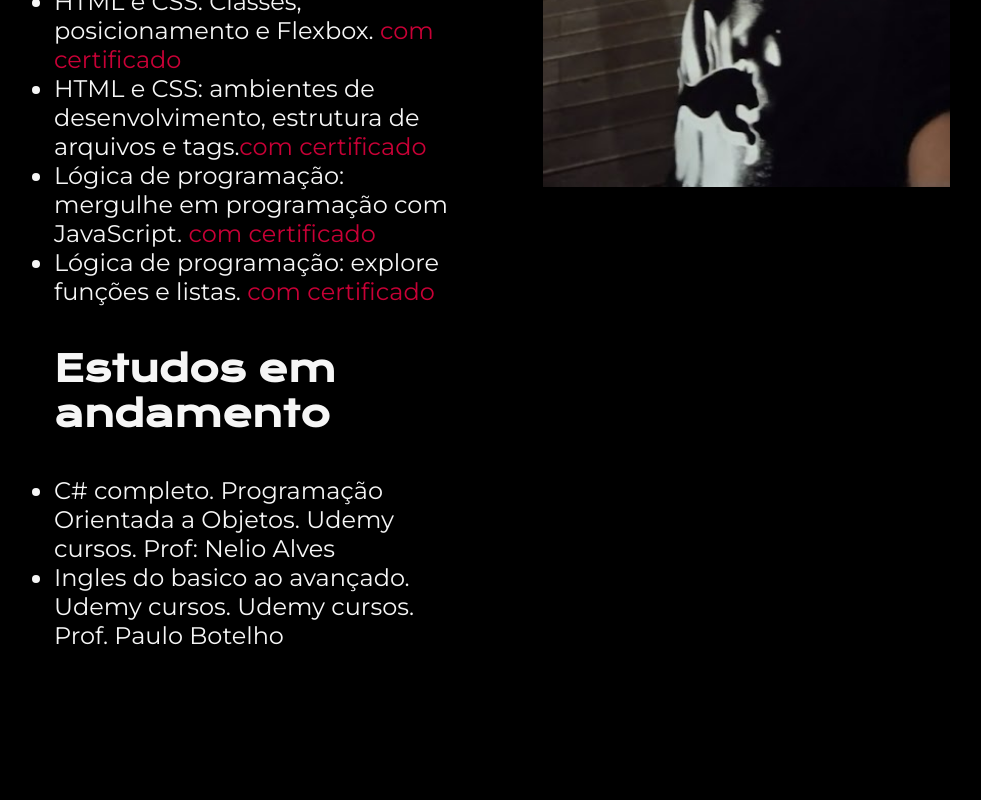
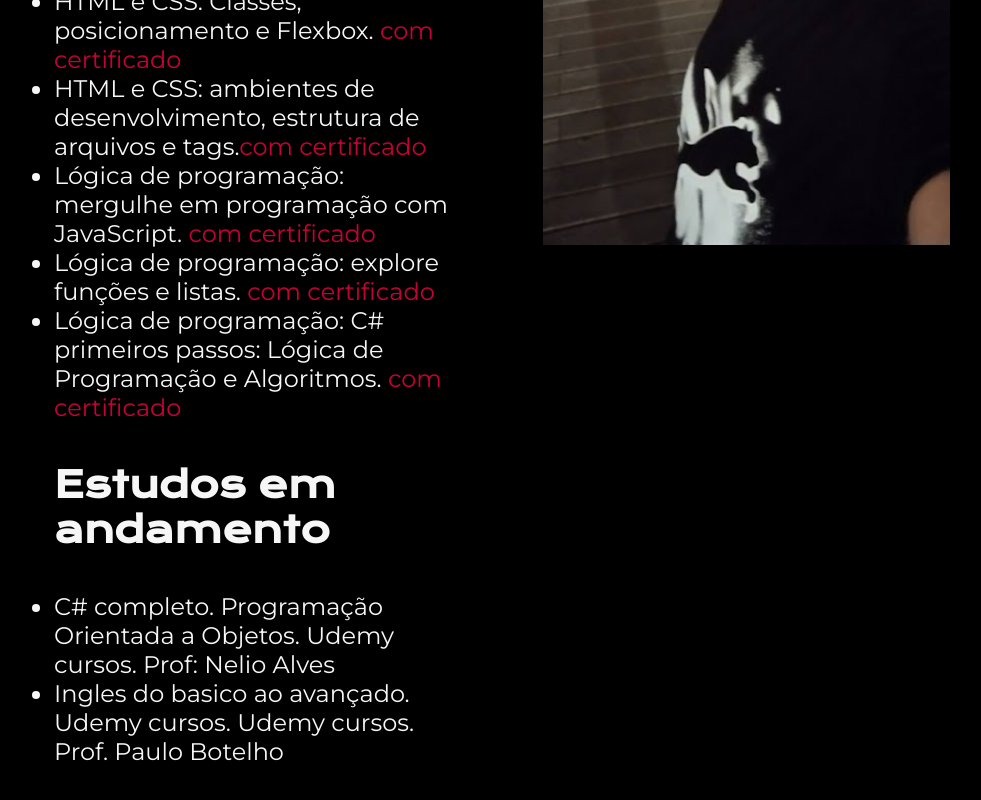
Before and after one commit to amariandev/portifoliio, a plain HTML site: page curriculum.html in a window 1280 px wide. Shown: the part 1299-2099 px from the top of the page, without its empty margins (138-1119 px from the left). Before the commit the page ends 2013 px from the top, so only its background shows below. Drawn offline with nearby package versions, Linux system fonts and the light colour scheme.

Commit message:
inclusoudemy

```diff
--- a/curriculum.html
+++ b/curriculum.html
@@ -47,7 +47,7 @@
               <li>HTML e CSS: ambientes de desenvolvimento, estrutura de arquivos e tags.<a href="https://cursos.alura.com.br/certificate/alysonhause1/html-css-ambiente-arquivos-tags">com certificado</a></li>
                 <li>Lógica de programação: mergulhe em programação com JavaScript. <a href="https://cursos.alura.com.br/certificate/alysonhause1/logica-programacao-mergulhe-programacao-javascript">com certificado</a></li>
                 <li>Lógica de programação: explore funções e listas. <a href="https://cursos.alura.com.br/user/alysonhause1/course/logica-programacao-funcoes-listas/certificate">com certificado</a></li>
-
+                <li>Lógica de programação: C# primeiros passos: Lógica de Programação e Algoritmos. <a href="https://www.udemy.com/certificate/UC-cd42ba4c-95a7-45ec-967d-ce6d966dc173/">com certificado</a></li>
             </ul>
 
             </div>
```
